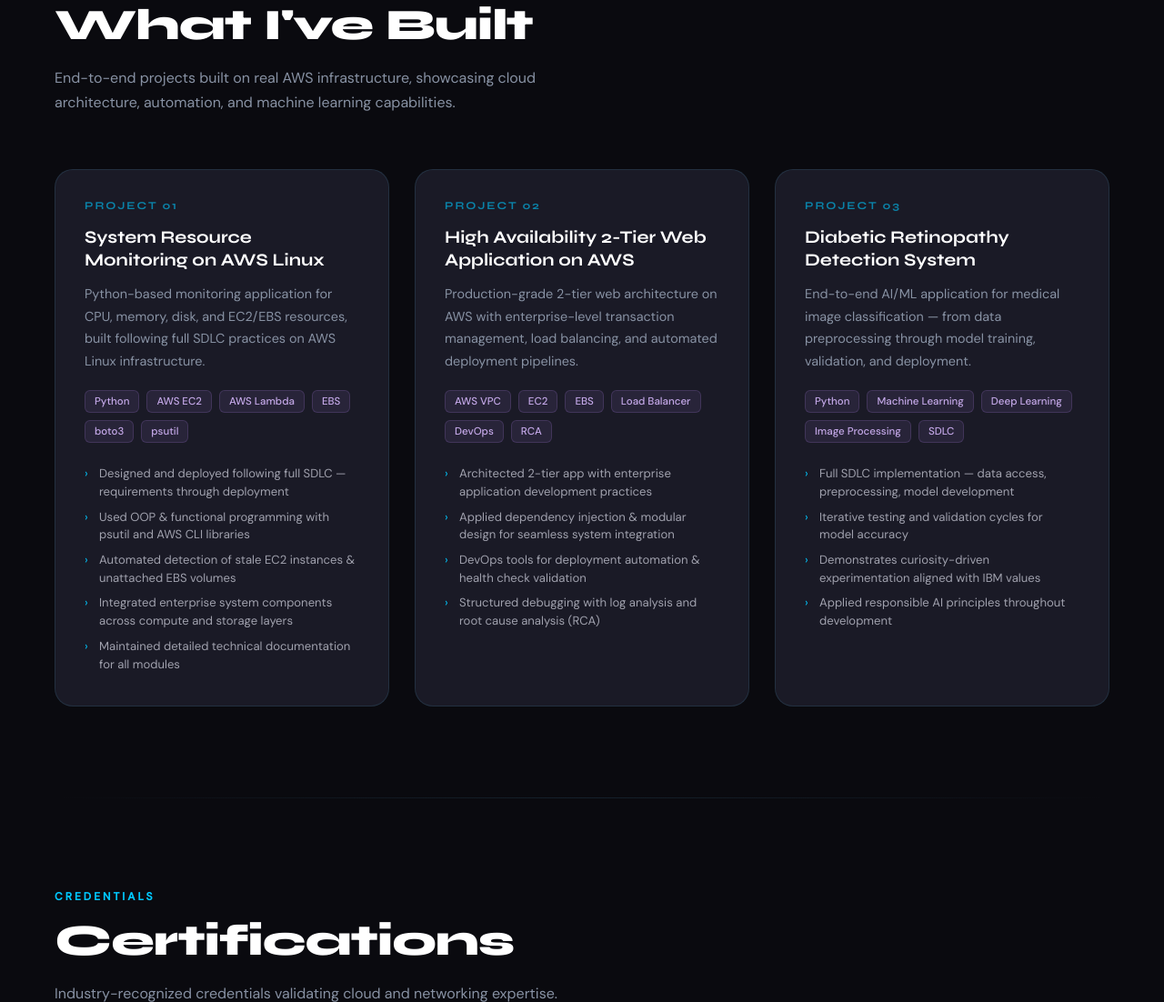
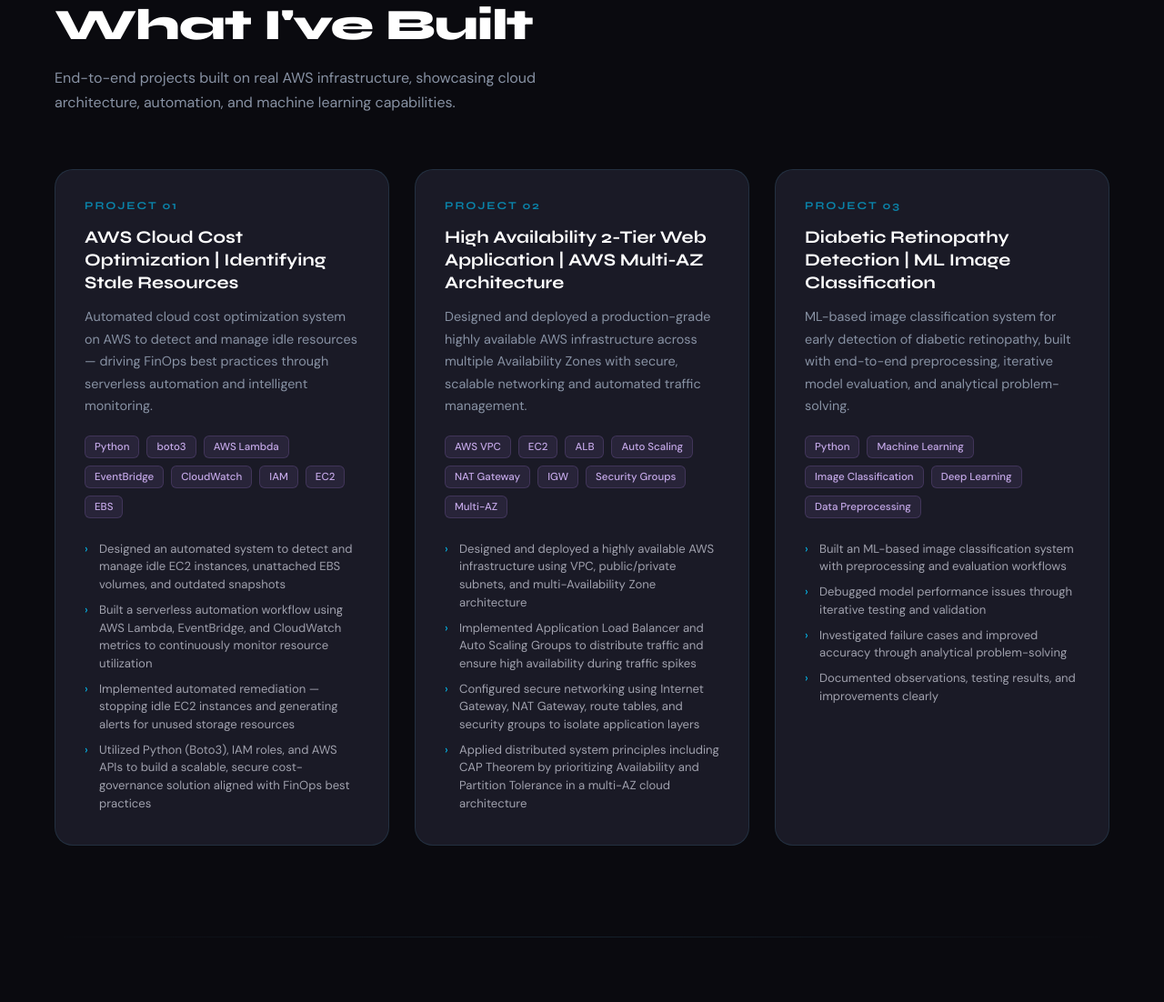
Before and after one commit to ChaitanyaArasada/flask-devops-portfolio, a Flask app: page /portfolio in a window 1280 px wide. Shown: the part 2649-3751 px from the top of the page at 91% size. Run offline with Flask 3, Linux system fonts and the light colour scheme; some libraries are stand-ins or nearby versions.

Commit message:
Update portfolio.html

```diff
--- a/templates/portfolio.html
+++ b/templates/portfolio.html
@@ -524,13 +524,13 @@
         B.Tech ECE graduate from Visakhapatnam, India — passionate about building reliable cloud infrastructure, automating workflows with Python &amp; Bash, and solving complex system-level problems at scale.
       </p>
       <div class="hero-cta fade-in-delay-3">
-        <a href="mailto:chaitanyaarasada300@gmail.com" title="Send me an email" class="btn-primary"><i class="fas fa-envelope"></i> Get In Touch</a>
+        <a href="/cdn-cgi/l/email-protection#fd9e959c94899c93849c9c8f9c8e9c999ccecdcdbd9a909c9491d39e9290" title="Send me an email" class="btn-primary"><i class="fas fa-envelope"></i> Get In Touch</a>
         <a href="https://github.com/chaitanyaarasada" target="_blank" rel="noopener" class="btn-ghost"><i class="fab fa-github"></i> GitHub</a>
         <a href="https://www.linkedin.com/in/chaitanya-arasada-881678268/" target="_blank" rel="noopener" class="btn-ghost"><i class="fab fa-linkedin"></i> LinkedIn</a>
       </div>
       <div class="contact-bar fade-in-delay-4">
         <a href="tel:+918688691226" class="contact-item" title="Call me"><i class="fas fa-phone"></i> +91 8688691226</a>
-        <a href="mailto:chaitanyaarasada300@gmail.com" title="Send me an email" class="contact-item"><i class="fas fa-envelope"></i> chaitanyaarasada300@gmail.com</a>
+        <a href="/cdn-cgi/l/email-protection#6b08030a021f0a05120a0a190a180a0f0a585b5b2b0c060a020745080406" title="Send me an email" class="contact-item"><i class="fas fa-envelope"></i> <span class="__cf_email__" data-cfemail="cfaca7aea6bbaea1b6aeaebdaebcaeabaefcffff8fa8a2aea6a3e1aca0a2">[email&#160;protected]</span></a>
         <a href="https://www.linkedin.com/in/chaitanya-arasada-881678268/" target="_blank" class="contact-item"><i class="fab fa-linkedin"></i> LinkedIn</a>
         <a href="https://github.com/chaitanyaarasada" target="_blank" class="contact-item"><i class="fab fa-github"></i> GitHub</a>
       </div>
@@ -682,51 +682,52 @@
     <div class="projects-grid">
       <div class="project-card">
         <div class="project-num">Project 01</div>
-        <h3>System Resource Monitoring on AWS Linux</h3>
-        <p>Python-based monitoring application for CPU, memory, disk, and EC2/EBS resources, built following full SDLC practices on AWS Linux infrastructure.</p>
+        <h3>AWS Cloud Cost Optimization | Identifying Stale Resources</h3>
+        <p>Automated cloud cost optimization system on AWS to detect and manage idle resources — driving FinOps best practices through serverless automation and intelligent monitoring.</p>
         <div class="project-stack">
-          <span class="stack-tag">Python</span><span class="stack-tag">AWS EC2</span>
-          <span class="stack-tag">AWS Lambda</span><span class="stack-tag">EBS</span>
-          <span class="stack-tag">boto3</span><span class="stack-tag">psutil</span>
+          <span class="stack-tag">Python</span><span class="stack-tag">boto3</span>
+          <span class="stack-tag">AWS Lambda</span><span class="stack-tag">EventBridge</span>
+          <span class="stack-tag">CloudWatch</span><span class="stack-tag">IAM</span>
+          <span class="stack-tag">EC2</span><span class="stack-tag">EBS</span>
         </div>
         <ul class="project-highlights">
-          <li>Designed and deployed following full SDLC — requirements through deployment</li>
-          <li>Used OOP &amp; functional programming with psutil and AWS CLI libraries</li>
-          <li>Automated detection of stale EC2 instances &amp; unattached EBS volumes</li>
-          <li>Integrated enterprise system components across compute and storage layers</li>
-          <li>Maintained detailed technical documentation for all modules</li>
+          <li>Designed an automated system to detect and manage idle EC2 instances, unattached EBS volumes, and outdated snapshots</li>
+          <li>Built a serverless automation workflow using AWS Lambda, EventBridge, and CloudWatch metrics to continuously monitor resource utilization</li>
+          <li>Implemented automated remediation — stopping idle EC2 instances and generating alerts for unused storage resources</li>
+          <li>Utilized Python (Boto3), IAM roles, and AWS APIs to build a scalable, secure cost-governance solution aligned with FinOps best practices</li>
         </ul>
       </div>
       <div class="project-card">
         <div class="project-num">Project 02</div>
-        <h3>High Availability 2-Tier Web Application on AWS</h3>
-        <p>Production-grade 2-tier web architecture on AWS with enterprise-level transaction management, load balancing, and automated deployment pipelines.</p>
+        <h3>High Availability 2-Tier Web Application | AWS Multi-AZ Architecture</h3>
+        <p>Designed and deployed a production-grade highly available AWS infrastructure across multiple Availability Zones with secure, scalable networking and automated traffic management.</p>
         <div class="project-stack">
           <span class="stack-tag">AWS VPC</span><span class="stack-tag">EC2</span>
-          <span class="stack-tag">EBS</span><span class="stack-tag">Load Balancer</span>
-          <span class="stack-tag">DevOps</span><span class="stack-tag">RCA</span>
+          <span class="stack-tag">ALB</span><span class="stack-tag">Auto Scaling</span>
+          <span class="stack-tag">NAT Gateway</span><span class="stack-tag">IGW</span>
+          <span class="stack-tag">Security Groups</span><span class="stack-tag">Multi-AZ</span>
         </div>
         <ul class="project-highlights">
-          <li>Architected 2-tier app with enterprise application development practices</li>
-          <li>Applied dependency injection &amp; modular design for seamless system integration</li>
-          <li>DevOps tools for deployment automation &amp; health check validation</li>
-          <li>Structured debugging with log analysis and root cause analysis (RCA)</li>
+          <li>Designed and deployed a highly available AWS infrastructure using VPC, public/private subnets, and multi-Availability Zone architecture</li>
+          <li>Implemented Application Load Balancer and Auto Scaling Groups to distribute traffic and ensure high availability during traffic spikes</li>
+          <li>Configured secure networking using Internet Gateway, NAT Gateway, route tables, and security groups to isolate application layers</li>
+          <li>Applied distributed system principles including CAP Theorem by prioritizing Availability and Partition Tolerance in a multi-AZ cloud architecture</li>
         </ul>
       </div>
       <div class="project-card">
         <div class="project-num">Project 03</div>
-        <h3>Diabetic Retinopathy Detection System</h3>
-        <p>End-to-end AI/ML application for medical image classification — from data preprocessing through model training, validation, and deployment.</p>
+        <h3>Diabetic Retinopathy Detection | ML Image Classification</h3>
+        <p>ML-based image classification system for early detection of diabetic retinopathy, built with end-to-end preprocessing, iterative model evaluation, and analytical problem-solving.</p>
         <div class="project-stack">
           <span class="stack-tag">Python</span><span class="stack-tag">Machine Learning</span>
-          <span class="stack-tag">Deep Learning</span><span class="stack-tag">Image Processing</span>
-          <span class="stack-tag">SDLC</span>
+          <span class="stack-tag">Image Classification</span><span class="stack-tag">Deep Learning</span>
+          <span class="stack-tag">Data Preprocessing</span>
         </div>
         <ul class="project-highlights">
-          <li>Full SDLC implementation — data access, preprocessing, model development</li>
-          <li>Iterative testing and validation cycles for model accuracy</li>
-          <li>Demonstrates curiosity-driven experimentation aligned with IBM values</li>
-          <li>Applied responsible AI principles throughout development</li>
+          <li>Built an ML-based image classification system with preprocessing and evaluation workflows</li>
+          <li>Debugged model performance issues through iterative testing and validation</li>
+          <li>Investigated failure cases and improved accuracy through analytical problem-solving</li>
+          <li>Documented observations, testing results, and improvements clearly</li>
         </ul>
       </div>
     </div>
@@ -747,7 +748,7 @@
         <div>
           <div class="cert-title">AWS Cloud Quest — Cloud Practitioner</div>
           <div class="cert-issuer">Amazon Web Services (AWS)</div>
-          <a href="#" class="cert-link"><i class="fas fa-external-link-alt"></i> View Certificate</a>
+          <a href="https://www.credly.com/badges/c665a314-cdf1-4548-850a-586a53def4fe/linked_in_profile" target="_blank" rel="noopener" class="cert-link"><i class="fas fa-external-link-alt"></i> View Certificate</a>
         </div>
       </div>
       <div class="cert-card">
@@ -755,7 +756,7 @@
         <div>
           <div class="cert-title">Cisco Certified Support Technician — IT Support (CCST)</div>
           <div class="cert-issuer">Cisco Systems</div>
-          <a href="#" class="cert-link"><i class="fas fa-external-link-alt"></i> View Certificate</a>
+          <a href="https://www.credly.com/badges/c46d93ed-fa7b-44e7-a2f6-c19a956ea998/linked_in_profile" target="_blank" rel="noopener" class="cert-link"><i class="fas fa-external-link-alt"></i> View Certificate</a>
         </div>
       </div>
     </div>
@@ -807,15 +808,8 @@
   <div class="footer-name">Chaitanya Arasada</div>
   <div class="footer-links">
     <a href="tel:+918688691226"><i class="fas fa-phone"></i> +91 8688691226</a>
-    <a href="mailto:chaitanyaarasada300@gmail.com" title="Send me an email"><i class="fas fa-envelope"></i> chaitanyaarasada300@gmail.com</a>
+    <a href="/cdn-cgi/l/email-protection#dab9b2bbb3aebbb4a3bbbba8bba9bbbebbe9eaea9abdb7bbb3b6f4b9b5b7" title="Send me an email"><i class="fas fa-envelope"></i> <span class="__cf_email__" data-cfemail="6e0d060f071a0f00170f0f1c0f1d0f0a0f5d5e5e2e09030f0702400d0103">[email&#160;protected]</span></a>
     <a href="https://www.linkedin.com/in/chaitanya-arasada-881678268/" target="_blank" rel="noopener"><i class="fab fa-linkedin"></i> LinkedIn</a>
     <a href="https://github.com/chaitanyaarasada" target="_blank"><i class="fab fa-github"></i> GitHub</a>
   </div>
-  <div class="footer-copy">© 2024 Chaitanya Arasada · Visakhapatnam, India · Built with passion 🚀</div>
-</footer>
-
-<script data-cfasync="false" src="/cdn-cgi/scripts/5c5dd728/cloudflare-static/email-decode.min.js"></script><script>
-  // Scroll-triggered animations
-  const observer = new IntersectionObserver((entries) => {
-    entries.forEach(entry => {
-      if (ent
+  <div class
```
